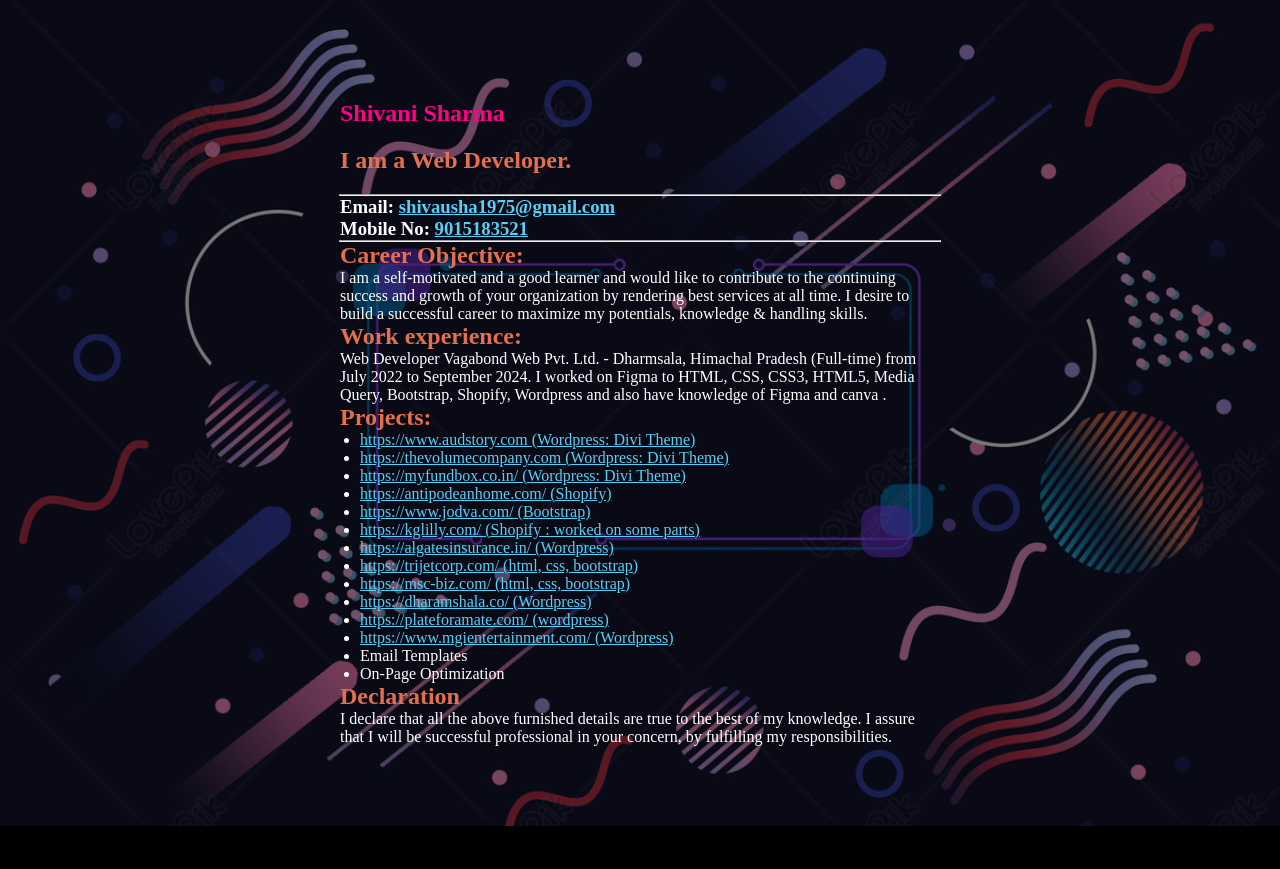
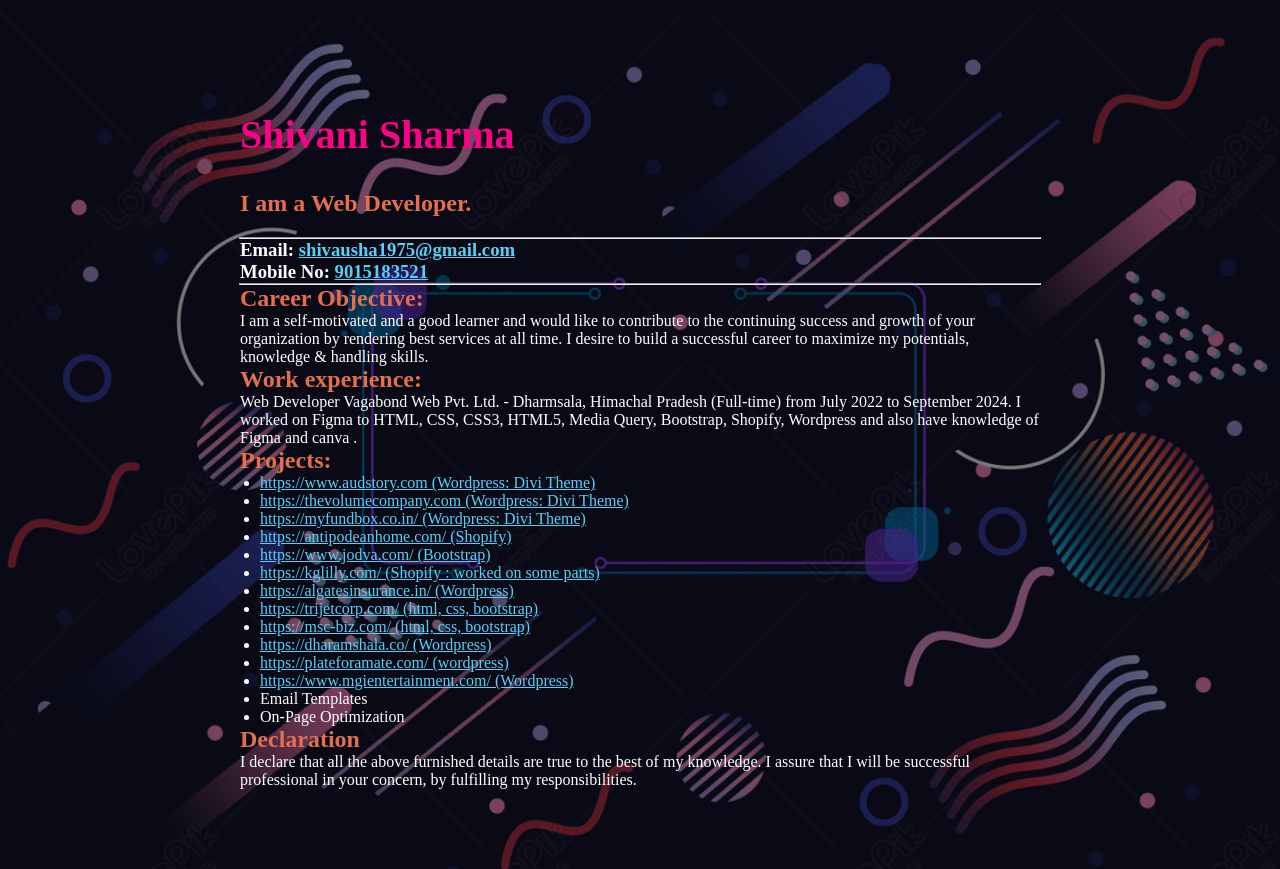
Before and after one commit to shivaniSharmas/html-portfolio, a plain HTML site: page index.html in a window 1280 px wide. Before the commit the page ends 826 px from the top, so only its background shows below. Drawn offline with Linux system fonts and the light colour scheme.

Commit message:
Update index.html

```diff
--- a/index.html
+++ b/index.html
@@ -18,11 +18,13 @@
                  padding: 80px 40px;
             }
             .section > * {
-                max-width:600px;
+                max-width:800px;
                 margin:auto;
             }
             h1{
                 color:#ff0186;
+                font-size:40px;
+                line-height:44px;
             }
             h2{
                 color:#e46f4f;
```
